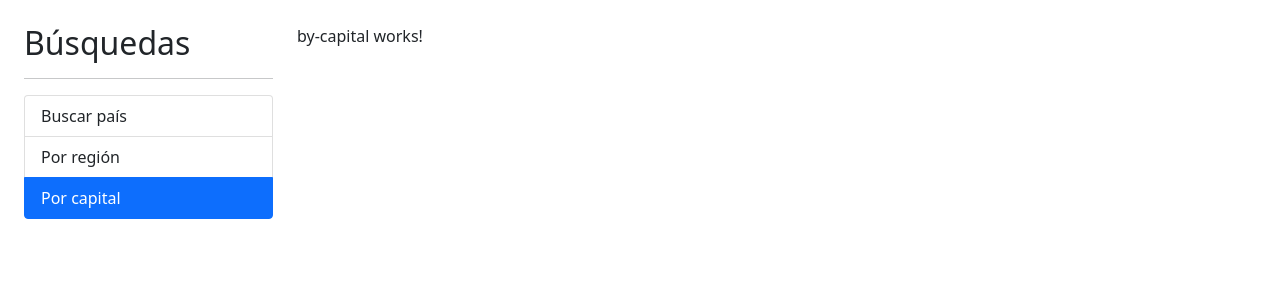
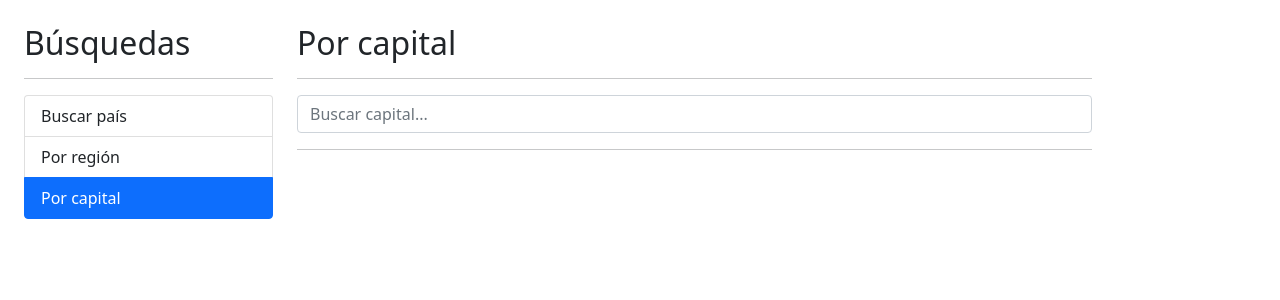
Before and after one commit to raquelv85/countriesApp-angular, an Angular app: page /capital in a window 1280 px wide. Shown: the top 300 px of the page. Built offline with nearby package versions, Linux system fonts and the light colour scheme.

Commit message:
add feature for to search by capital

```diff
--- a/src/app/country/components/country-input/country-input.component.html
+++ b/src/app/country/components/country-input/country-input.component.html
@@ -4,7 +4,7 @@
       (input)="keyPress()"
       type="text"
       name="country"
-      placeholder="Buscar país ..."
+      [placeholder]="placeholder"
       class="form-control"
     />
   </form>
--- a/src/app/country/components/country-input/country-input.component.ts
+++ b/src/app/country/components/country-input/country-input.component.ts
@@ -1,4 +1,4 @@
-import { Component, Output, EventEmitter, OnInit } from '@angular/core';
+import { Component, Output, EventEmitter, OnInit, Input } from '@angular/core';
 import { Subject } from 'rxjs';
 import { debounceTime } from 'rxjs/operators';
 
@@ -10,6 +10,7 @@ import { debounceTime } from 'rxjs/operators';
 export class CountryInputComponent implements OnInit {
   @Output() onEnter: EventEmitter<string> = new EventEmitter();
   @Output() onDebounce: EventEmitter<string> = new EventEmitter();
+  @Input() placeholder = ''
   country: string = '';
 
   debouncer: Subject<string> = new Subject();
--- a/src/app/country/components/country-table/country-table.component.html
+++ b/src/app/country/components/country-table/country-table.component.html
@@ -10,7 +10,7 @@
       <tr *ngFor="let country of countries; let i = index">
         <td>{{ i + 1 }}</td>
         <td><img class="small-flag" [src]="country.flags.svg" alt=""></td>
-        <td>{{ country.name.common }}</td>
+        <td>{{country.capital[0]}}, {{ country.name.common }}</td>
         <td>{{ country.population | number }}</td>
         <td>
             <a [routerLink]="['/country', country.cca2]">Ver más...</a>
--- a/src/app/country/pages/by-capital/by-capital.component.html
+++ b/src/app/country/pages/by-capital/by-capital.component.html
@@ -1 +1,17 @@
-<p>by-capital works!</p>
+<h2>Por capital</h2>
+<hr />
+
+<div class="row">
+  <div class="col">
+    <app-country-input (onEnter)="search( $event )" (onDebounce)="suggest( $event )" placeholder="Buscar capital..."></app-country-input>
+  </div>
+</div>
+
+<hr />
+<div *ngIf="isError" class="alert alert-danger">No hay resultados</div>
+
+<div *ngIf="capitals.length > 0" class="row">
+  <div class="col">
+    <app-country-table [countries]="capitals"></app-country-table>
+  </div>
+</div>
--- a/src/app/country/pages/by-capital/by-capital.component.ts
+++ b/src/app/country/pages/by-capital/by-capital.component.ts
@@ -1,16 +1,34 @@
 import { Component, OnInit } from '@angular/core';
+import { Country } from '../../interfaces/country.interface';
+import { CountryService } from '../../services/country.service';
 
 @Component({
   selector: 'app-by-capital',
   templateUrl: './by-capital.component.html',
-  styles: [
-  ]
+  styles: [],
 })
-export class ByCapitalComponent implements OnInit {
+export class ByCapitalComponent {
+  capital: string = '';
+  isError: boolean = false;
+  capitals: Country[] = [];
 
-  constructor() { }
+  constructor(private countryService: CountryService) {}
 
-  ngOnInit(): void {
+  search(capital: string) {
+    this.isError = false;
+    this.capital = capital;
+    this.countryService.searchCapital(this.capital).subscribe(
+      (resp) => {
+        this.capitals = resp;
+      },
+      (err) => {
+        this.isError = true;
+        this.capitals = [];
+      }
+    );
   }
 
+  suggest(capital: string) {
+    this.isError = false;
+  }
 }
--- a/src/app/country/pages/by-country/by-country.component.html
+++ b/src/app/country/pages/by-country/by-country.component.html
@@ -3,7 +3,7 @@
 
 <div class="row">
   <div class="col">
-    <app-country-input (onEnter)="search( $event )" (onDebounce)="suggest( $event )"></app-country-input>
+    <app-country-input (onEnter)="search( $event )" (onDebounce)="suggest( $event )" placeholder="Buscar país..."></app-country-input>
   </div>
 </div>
 
--- a/src/app/country/pages/by-country/by-country.component.ts
+++ b/src/app/country/pages/by-country/by-country.component.ts
@@ -18,7 +18,6 @@ export class ByCountryComponent {
     this.isError = false;
     this.country = country;
     this.countryService.searchCountry(this.country).subscribe((resp) => {
-      console.log(resp);
       this.countries = resp
     }, (err) => {
       this.isError = true;
--- a/src/app/country/services/country.service.ts
+++ b/src/app/country/services/country.service.ts
@@ -17,4 +17,10 @@ export class CountryService {
     return this.http.get<Country[]>( url )
   }
 
+  searchCapital( country: string): Observable<Country[]>{
+    const url = `${this.apiUrl}/capital/${country}`
+    return this.http.get<Country[]>( url )
+  }
+
+
 }
```
